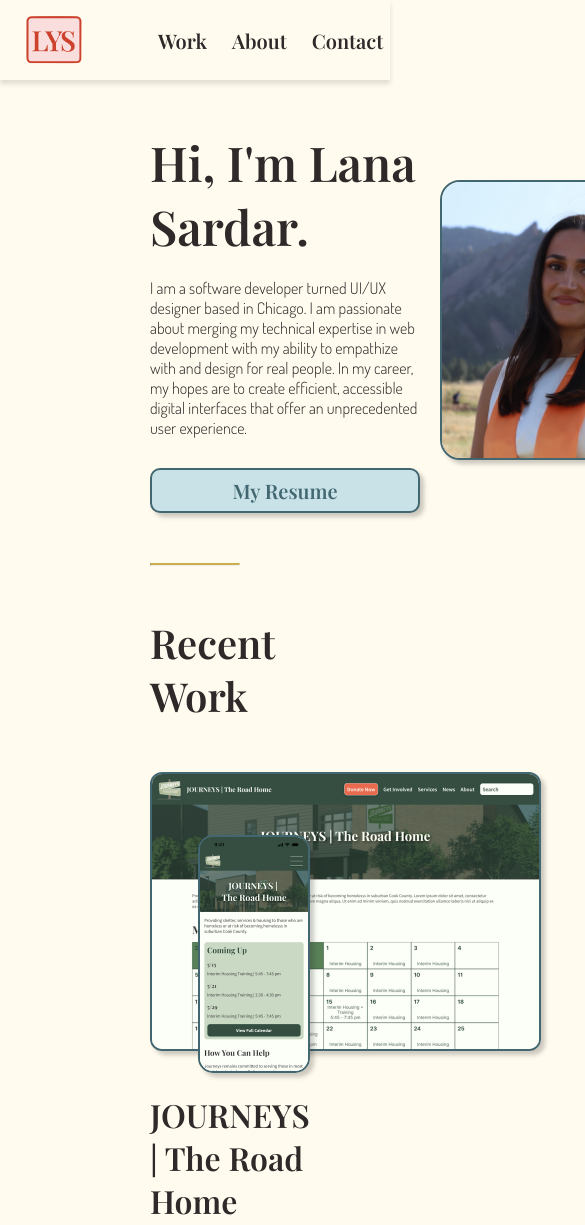
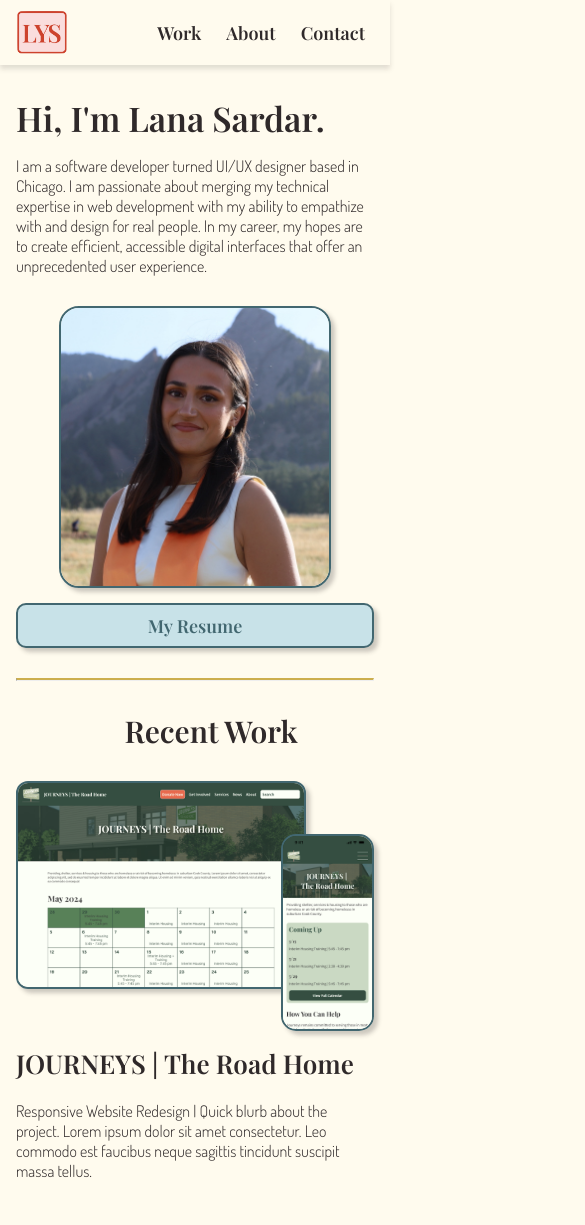
Before and after one commit to lanaysardar/UX_UI_HW_18, a plain HTML site: page index.html in a window 390 px wide. Shown: the top 1225 px of the page, 585 px wide, since content can reach past the window. Drawn offline with nearby package versions, Linux system fonts and the light colour scheme; a web font is replaced by a local one.

Commit message:
Responsive layout created in CSS

```diff
--- a/css/style.css
+++ b/css/style.css
@@ -71,7 +71,12 @@ p{
 .flex-column-container{
     display:flex;
     flex-direction:column;
+    justify-content: center;
+    align-content: space-between;
 }
+
+/*GRID CONTAINER CLASSES*/
+
 
 /*NAV BAR STYLING & LAYOUT*/
 header{
@@ -121,6 +126,7 @@ header{
     align-items:center;
 } */
 
+/*HERO SECTION*/
 #hero-sect-text{
     /* margin:0px 20px 0px 0px; */
     margin-right: 20px;
@@ -148,10 +154,15 @@ header{
     box-shadow:4px 4px 4px rgba(51, 46, 46, 0.25);
 }
 
+#mobile-hero{
+    display:none;
+}
+
 hr{
     border-top: 2px solid var(--yellow);
 }
 
+/*PROJECT GALLERY*/
 #project-gallery{
     flex-wrap:wrap;
 }
@@ -189,6 +200,7 @@ hr{
 
 
 .project-desktop-photo{
+    height:275px;
     top:0px;
     left:0px;
 
@@ -196,6 +208,7 @@ hr{
 }
 
 .project-mobile-photo-small{
+    height:234px;
     bottom:0px;
     right:0px;
 
@@ -203,9 +216,12 @@ hr{
 }
 
 .project-mobile-photo-large{
+    height:297px;
     border-radius:20px;
 }
 
+
+/*FOOTER*/
 footer{
     background-color:var(--darkBlue);
     color: var(--backgroundWhite);
@@ -221,3 +237,132 @@ footer{
 #footer-content a{
     color:var(--backgroundWhite);
 }
+
+/*PHONE SCREENS*/
+@media screen and (max-width:500px){
+
+    /*TYPOGRAPHY*/
+    h1{
+        font-size: 34px;
+        margin: 0px 0px 15px 0px;
+    }
+    h2{
+        font-size: 30px;
+    }
+    h3{
+        font-size: 26px;
+    }
+    h4{
+        font-size: 22px;
+    }
+    h5, button{
+        font-size: 18px;
+    }
+
+    /*NAV BAR STYLING & LAYOUT*/
+    header{
+        height:65px;
+    }
+
+    .logo{
+        height:45px;
+        padding:0px;
+        margin:0px 16px;
+    }
+
+    .menu-tabs li{
+        padding:0px 0px 0px 25px;
+        font-size: 18px;
+        font-family: "Playfair Display", serif;
+        font-weight:600;
+    }
+
+    /*Class applied to every body section besides header/footer*/
+    .body-content{
+        margin:30px 16px;
+        width:calc(100%-32px);
+        /* max-width: 1140px; */
+        display:flex;
+        align-items: center;
+        justify-content: center;
+
+    }
+
+    /*HERO SECTION*/
+
+    #desktop-hero{
+        display:none;
+    }
+
+    #mobile-hero{
+        display:flex;
+    }
+    #mobile-hero h1{
+        width:100%;
+        text-align:left;
+        margin:0px 0px 15px 0px;
+    }
+    #mobile-hero p{
+        margin:0px 0px 15px 0px;
+    }
+    #mobile-hero img{
+        margin:15px auto;
+        width:75%;
+        border-radius: 20px;
+        border:2px solid var(--darkBlue);
+        box-shadow:4px 4px 4px rgba(51, 46, 46, 0.25);
+    }
+
+    #mobile-hero button{
+        background-color: var(--lightBlue);
+        color: var(--darkBlue);
+        width:100%;
+        height:45px;
+        text-align: center;
+        border-radius: 10px;
+        border:2px solid var(--darkBlue);
+        box-shadow:4px 4px 4px rgba(51, 46, 46, 0.25);
+
+    }
+
+    h2{
+        width:100%;
+    }
+
+    /*PROJECT GALLERY*/
+    .project-card{
+        width:100%;
+        max-width:400px;
+        margin-bottom:60px;
+
+    }
+
+    .project-photos{
+        margin-bottom:15px;
+        height:250px;
+    }
+
+    .project-desktop-photo{
+        /* height:215px; */
+        width:80%;
+        height:auto;
+    }
+
+    .project-mobile-photo-small{
+        /* height:215px; */
+        width:25%;
+        height:auto;
+    }
+
+    .project-mobile-photo-large{
+        width:30%;
+        height:auto;
+    }
+
+    /*FOOTER*/
+    #footer-content{
+        margin:0px 16px;
+        width:calc(100%-32px);
+    }
+
+}
--- a/index.html
+++ b/index.html
@@ -22,7 +22,7 @@
         </header>
 
         <!--HERO SECTION-->
-        <section class="body-content flex-row-container"> <!--id="hero-sect"-->
+        <section class="body-content flex-row-container" id="desktop-hero"> <!--id="hero-sect"-->
             <div id="hero-sect-text">
                 <h1>Hi, I'm Lana Sardar.</h1>
                 <p>I am a software developer turned UI/UX designer based in Chicago. I am passionate about merging my technical expertise in web development with my ability to empathize with and design for real people. In my career, my hopes are to create efficient, accessible digital interfaces that offer an unprecedented user experience. </p>
@@ -34,6 +34,14 @@
             </div>
         </section>
 
+        <!--HERO SECTION MOBILE-->
+        <section class="body-content flex-column-container" id="mobile-hero"> <!--id="hero-sect"-->
+            <h1>Hi, I'm Lana Sardar.</h1>
+            <p>I am a software developer turned UI/UX designer based in Chicago. I am passionate about merging my technical expertise in web development with my ability to empathize with and design for real people. In my career, my hopes are to create efficient, accessible digital interfaces that offer an unprecedented user experience. </p>
+            <img src="images/about_me.jpg">
+            <button type="button">My Resume</button>
+        </section>
+
         <hr class="body-content">
 
         <!--PROJECT GALLERY-->
@@ -43,8 +51,8 @@
             <!--Project 1-->
             <div class="project-card">
                 <div class="project-photos desktop-mobile-overlay">
-                    <img src="images/journeys-desktop-photo.png" height="275px" class="project-desktop-photo">
-                    <img src="images/journeys-mobile-photo-small.png" height="234px" class="project-mobile-photo-small">
+                    <img src="images/journeys-desktop-photo.png"  class="project-desktop-photo">
+                    <img src="images/journeys-mobile-photo-small.png"  class="project-mobile-photo-small">
                 </div>
                 <h3>JOURNEYS | The Road Home</h3>
                 <p>Responsive Website Redesign | Quick blurb about the project. Lorem ipsum dolor sit amet consectetur. Leo commodo est faucibus neque sagittis tincidunt suscipit massa tellus.</p>
@@ -53,9 +61,9 @@
             <!--Project 2-->
             <div class="project-card">
                 <div class="project-photos mobile-only">
-                    <img src="images/cup-of-sugar-mobile-photo-large.png" height="297px" class="project-mobile-photo-large">
-                    <img src="images/cup-of-sugar-2-mobile-photo-large.png" height="297px" class="project-mobile-photo-large">
-                    <img src="images/cup-of-sugar-3-mobile-photo-large.png" height="297px" class="project-mobile-photo-large">
+                    <img src="images/cup-of-sugar-mobile-photo-large.png" class="project-mobile-photo-large">
+                    <img src="images/cup-of-sugar-2-mobile-photo-large.png" class="project-mobile-photo-large">
+                    <img src="images/cup-of-sugar-3-mobile-photo-large.png" class="project-mobile-photo-large">
                 </div>
                 <h3>Cup of Sugar</h3>
                 <p>Mobile App Case Study | Quick blurb about the project. Lorem ipsum dolor sit amet consectetur. Leo commodo est faucibus neque sagittis tincidunt suscipit massa tellus.</p>
@@ -64,9 +72,9 @@
             <!--Project 3-->
             <div class="project-card">
                 <div class="project-photos mobile-only">
-                    <img src="images/encompass-mobile-photo-large.png" height="297px" class="project-mobile-photo-large">
-                    <img src="images/encompass-2-mobile-photo-large.png" height="297px" class="project-mobile-photo-large">
-                    <img src="images/encompass-3-mobile-photo-large.png" height="297px" class="project-mobile-photo-large">
+                    <img src="images/encompass-mobile-photo-large.png" class="project-mobile-photo-large">
+                    <img src="images/encompass-2-mobile-photo-large.png" class="project-mobile-photo-large">
+                    <img src="images/encompass-3-mobile-photo-large.png" class="project-mobile-photo-large">
                 </div>
                 <h3>enCompass</h3>
                 <p>Mobile App Case Study | Quick blurb about the project. Lorem ipsum dolor sit amet consectetur. Leo commodo est faucibus neque sagittis tincidunt suscipit massa tellus.</p>
```
